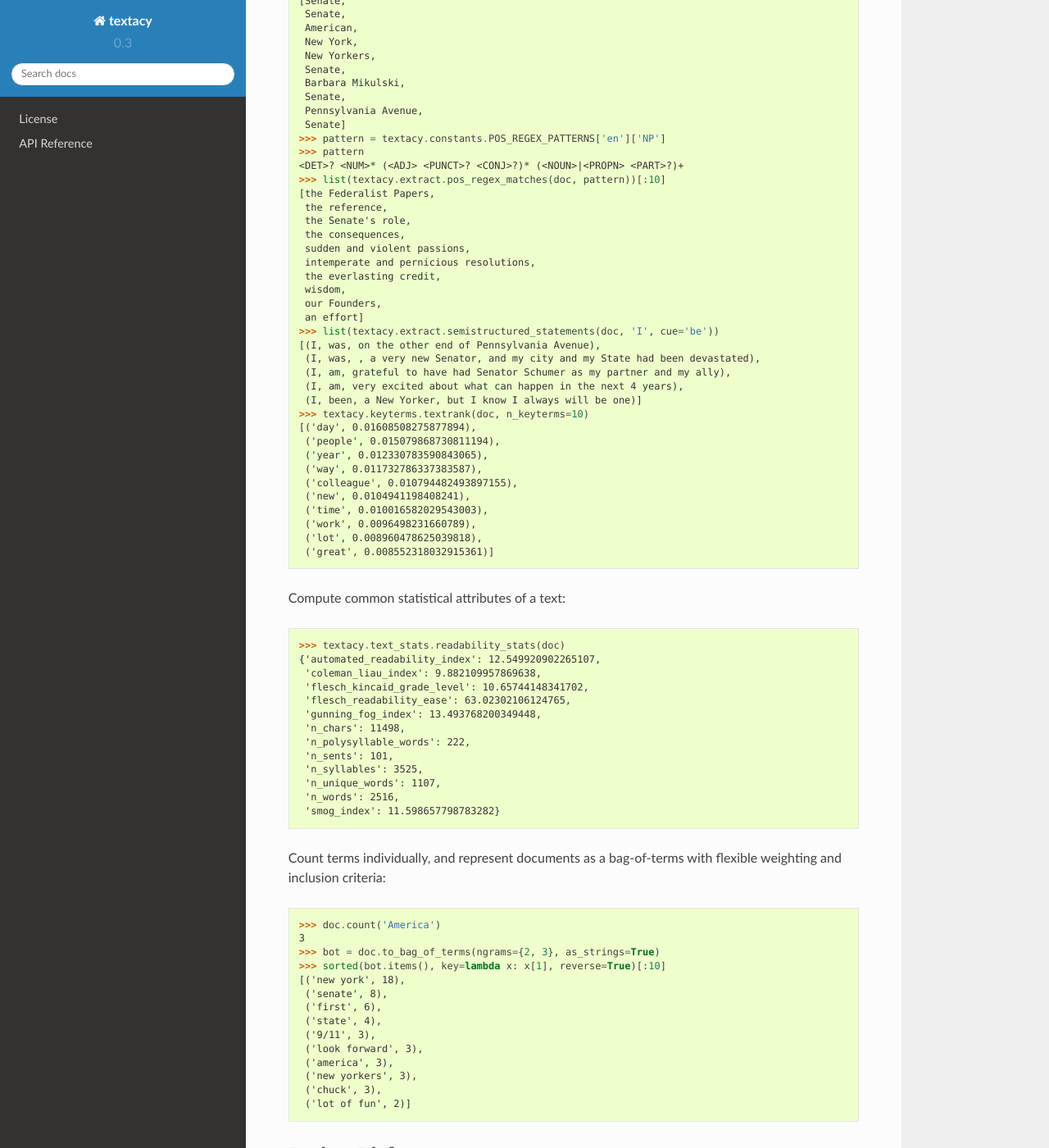
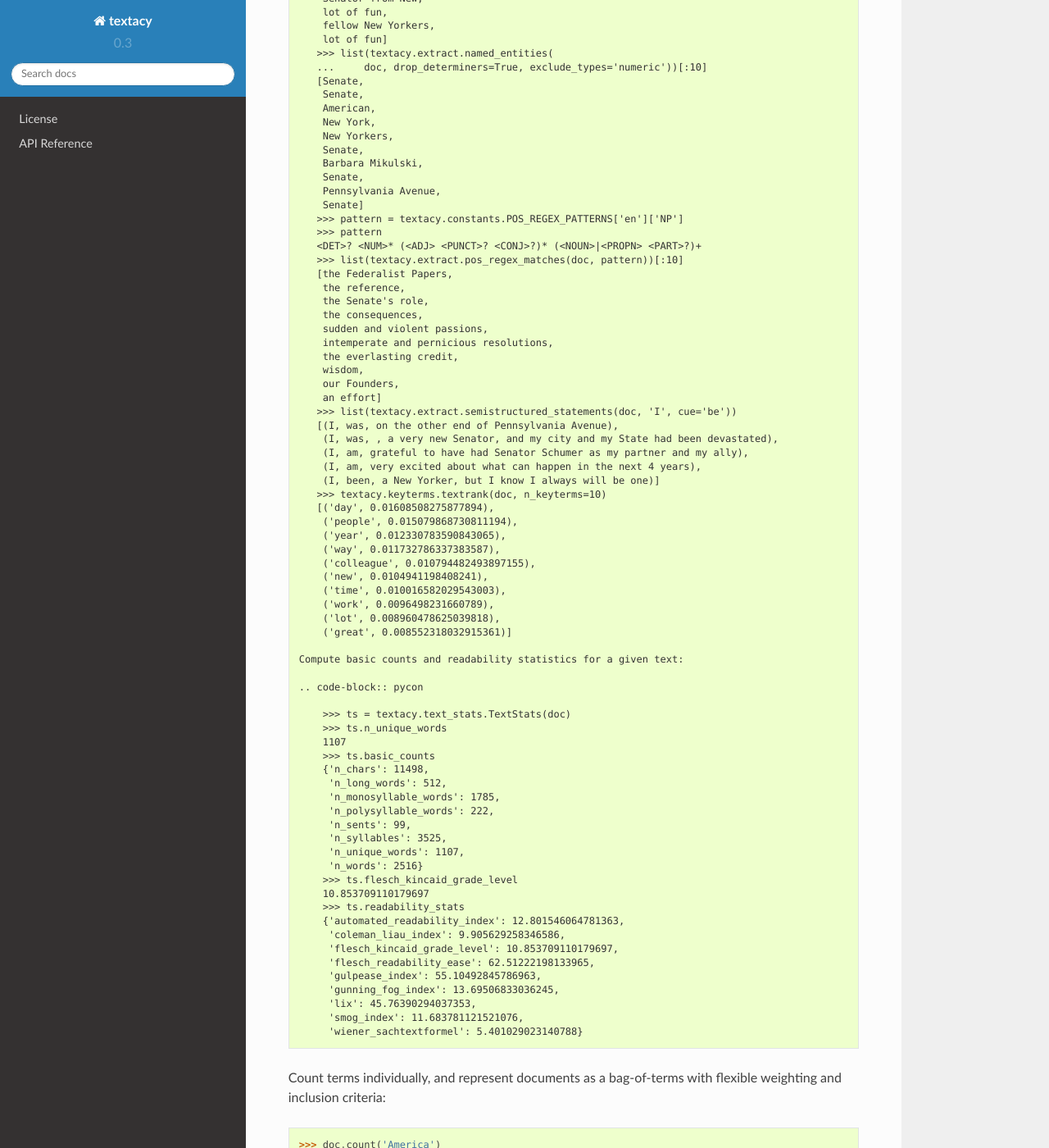
Before and after one commit to chartbeat-labs/textacy, a Sphinx documentation site: the page built from docs/source/index.rst, in a window 1280 px wide and 1400 px high, scrolled down 3231 px. Shown: the whole window at 82% size. Built offline with Sphinx 7.4.7 and the Read the Docs theme 2.0.0, drawn with Linux system fonts in a browser that asks for light colours; some of the changed text lies outside the part shown.

Commit message:
Updated readme spacy models and TextStats

```diff
--- a/docs/source/index.rst
+++ b/docs/source/index.rst
@@ -42,11 +42,17 @@ If ``pip`` isn't an option, you can download and unzip the source ``tar.gz`` fro
 
     $ python setup.py install
 
-**Note:** For most uses of ``textacy``, language-specific model data for ``spacy`` must first be downloaded. Follow the directions `here <https://spacy.io/docs/usage/>`_.
+
+spaCy Language Data
+~~~~~~~~~~~~~~~~~~~
+
+For most uses of ``textacy``, language-specific model data for ``spacy`` must first be downloaded. Follow the directions `here <https://spacy.io/docs/usage/models>`_.
+
+Currently available language models are listed `here <https://spacy.io/docs/api/language-models>`_.
 
 
-Example
--------
+Usage Example
+-------------
 
 .. code-block:: pycon
 
@@ -199,23 +205,34 @@ Extract various elements of interest from parsed documents:
      ('lot', 0.008960478625039818),
      ('great', 0.008552318032915361)]
 
-Compute common statistical attributes of a text:
+ Compute basic counts and readability statistics for a given text:
 
-.. code-block:: pycon
+ .. code-block:: pycon
 
-    >>> textacy.text_stats.readability_stats(doc)
-    {'automated_readability_index': 12.549920902265107,
-     'coleman_liau_index': 9.882109957869638,
-     'flesch_kincaid_grade_level': 10.65744148341702,
-     'flesch_readability_ease': 63.02302106124765,
-     'gunning_fog_index': 13.493768200349448,
-     'n_chars': 11498,
-     'n_polysyllable_words': 222,
-     'n_sents': 101,
-     'n_syllables': 3525,
-     'n_unique_words': 1107,
-     'n_words': 2516,
-     'smog_index': 11.598657798783282}
+     >>> ts = textacy.text_stats.TextStats(doc)
+     >>> ts.n_unique_words
+     1107
+     >>> ts.basic_counts
+     {'n_chars': 11498,
+      'n_long_words': 512,
+      'n_monosyllable_words': 1785,
+      'n_polysyllable_words': 222,
+      'n_sents': 99,
+      'n_syllables': 3525,
+      'n_unique_words': 1107,
+      'n_words': 2516}
+     >>> ts.flesch_kincaid_grade_level
+     10.853709110179697
+     >>> ts.readability_stats
+     {'automated_readability_index': 12.801546064781363,
+      'coleman_liau_index': 9.905629258346586,
+      'flesch_kincaid_grade_level': 10.853709110179697,
+      'flesch_readability_ease': 62.51222198133965,
+      'gulpease_index': 55.10492845786963,
+      'gunning_fog_index': 13.69506833036245,
+      'lix': 45.76390294037353,
+      'smog_index': 11.683781121521076,
+      'wiener_sachtextformel': 5.401029023140788}
 
 Count terms individually, and represent documents as a bag-of-terms with flexible weighting and inclusion criteria:
 
```
Also changed, not shown: README.rst (+31 -14 lines), 1 other file.
